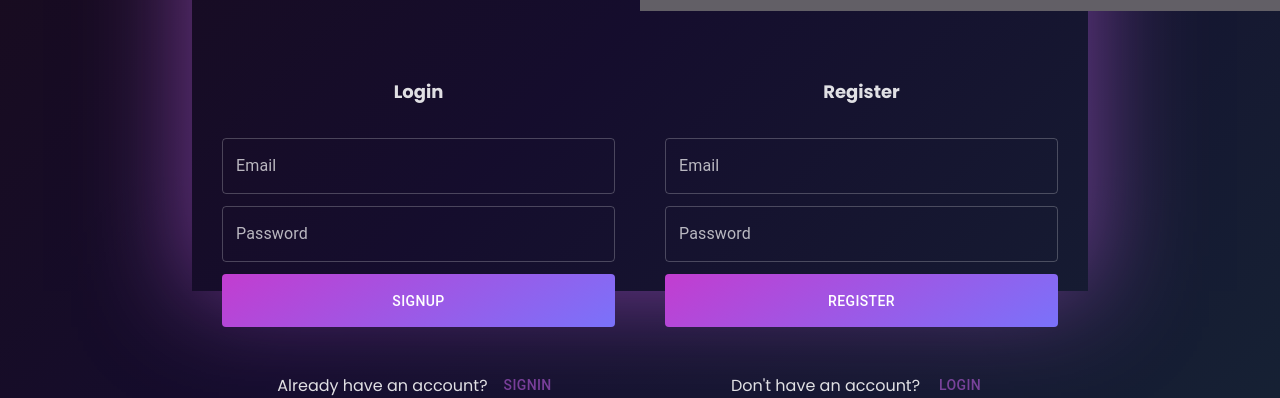
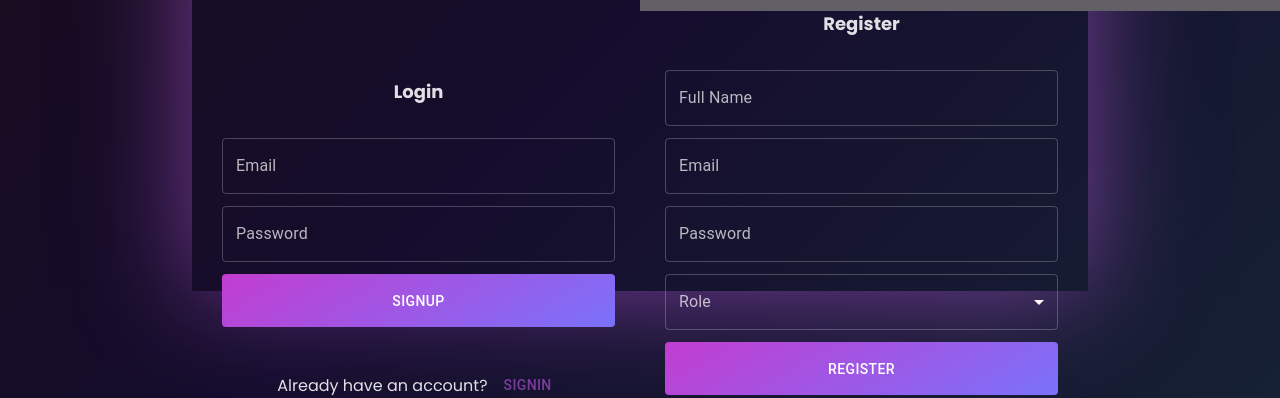
Before and after one commit to syedshubairr/TMS-Frontend, a React (Vite) app: page / in a window 1280 px wide. Shown: the part 389-787 px from the top of the page. Built offline with nearby package versions, Linux system fonts and the light colour scheme; grey boxes are pictures that could not be loaded.

Commit message:
Added some changes in Register forms.

```diff
--- a/src/components/RegisterForm/index.tsx
+++ b/src/components/RegisterForm/index.tsx
@@ -1,9 +1,18 @@
-import { Button, TextField } from "@mui/material";
+import {
+  Button,
+  FormControl,
+  InputLabel,
+  MenuItem,
+  Select,
+  TextField,
+} from "@mui/material";
 import { FC, useState } from "react";
 import { RegisterFormProps } from "./types";
 
 const RegisterForm: FC<RegisterFormProps> = ({ togglePanel }) => {
   const [formData, setFormData] = useState({
+    fullName: "",
+    role: "",
     email: "",
     password: "",
   });
@@ -24,6 +33,15 @@ const RegisterForm: FC<RegisterFormProps> = ({ togglePanel }) => {
       <form onSubmit={handleSubmit} className="space-y-3">
         <TextField
           fullWidth
+          label="Full Name"
+          name="fullName"
+          type="fullName"
+          value={formData.fullName}
+          onChange={handleChange}
+          placeholder="Enter your Full Name..."
+        />
+        <TextField
+          fullWidth
           label="Email"
           name="email"
           type="email"
@@ -40,6 +58,20 @@ const RegisterForm: FC<RegisterFormProps> = ({ togglePanel }) => {
           onChange={handleChange}
           placeholder="Enter your password..."
         />
+        <FormControl fullWidth>
+          <InputLabel id="demo-simple-select-label">Role</InputLabel>
+          <Select
+            labelId="demo-simple-select-label"
+            id="demo-simple-select"
+            name="role"
+            value={formData.role}
+            label="Role"
+            onChange={handleChange}
+          >
+            <MenuItem value={"ROLE_USER"}>USER</MenuItem>
+            <MenuItem value={"ROLE_ADMIN"}>ADMIN</MenuItem>
+          </Select>
+        </FormControl>
         <div>
           <Button
             className="customButton"
```
